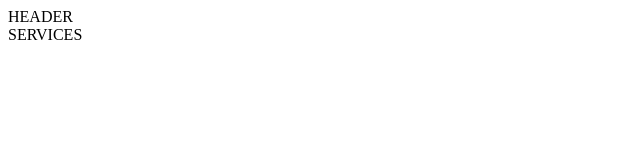
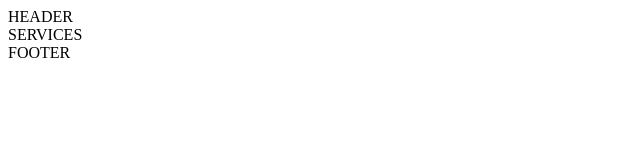
Before and after one commit to Dovaras/5-git-conflict, a plain HTML site: page index.html in a window 1280 px wide. Shown: the full height of the page, 0-640 px from the left. Drawn offline with Linux system fonts and the light colour scheme.

Commit message:
Footer section RB

```diff
--- a/index.html
+++ b/index.html
@@ -13,5 +13,8 @@
     <section>
         SERVICES
     </section>
+    <footer>
+        FOOTER
+    </footer>
 </body>
 </html>
```
